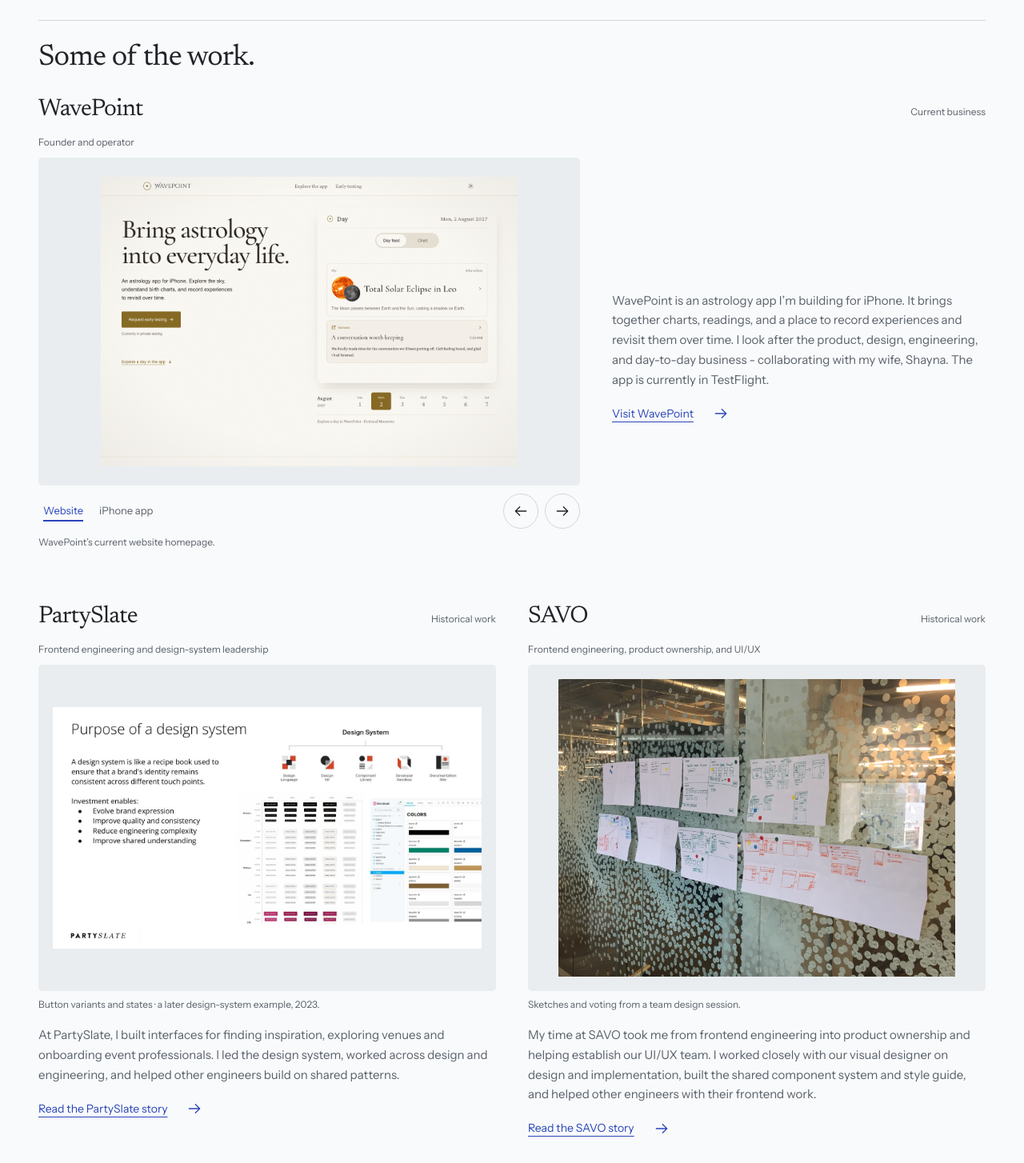
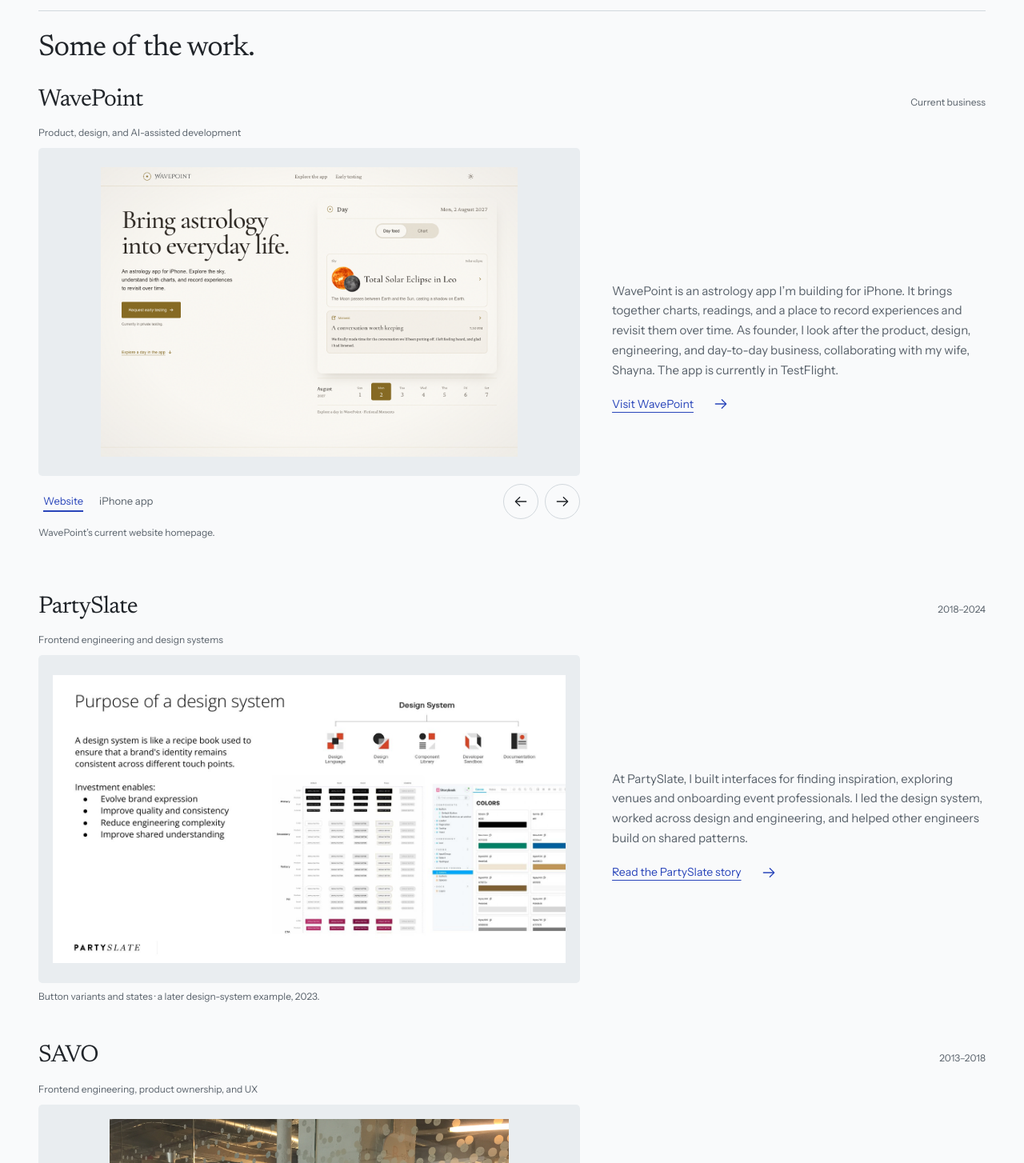
Before and after one commit to robabby/robabby, a Next.js app: page / in a window 1280 px wide. Shown: the part 576-2030 px from the top of the page at 80% size. Built offline with nearby package versions, Linux system fonts and the light colour scheme; no server answers.

Commit message:
feat(home): preview frontend-led positioning and balanced work (SG-1786)

```diff
--- a/app/globals.css
+++ b/app/globals.css
@@ -108,10 +108,10 @@ a:hover .arrow { transform: translateX(3px); }
 .experience-logo-savo { width: 76px; }
 .selected-work { border-top: 1px solid var(--line); padding-top: 27px; }
 .selected-work > h2 { font-size: 37px; margin-bottom: 26px; }
-.work-grid { display: grid; grid-template-columns: repeat(2, minmax(0, 1fr)); gap: 48px 40px; }
-.featured-work { grid-column: 1 / -1; display: grid; grid-template-columns: minmax(0, 1.45fr) minmax(0, 1fr); column-gap: 40px; }
-.featured-work .project-heading, .featured-work .project-role { grid-column: 1 / -1; }
-.featured-work .work-info { margin-top: 0; align-self: center; }
+.work-grid { display: grid; gap: 48px; }
+.project-work { display: grid; grid-template-columns: minmax(0, 1.45fr) minmax(0, 1fr); column-gap: 40px; }
+.project-work .project-heading, .project-work .project-role { grid-column: 1 / -1; }
+.project-work .work-info { margin-top: 0; align-self: center; }
 .project-heading { display: flex; align-items: baseline; justify-content: space-between; gap: 12px; margin-bottom: 14px; }
 .project-heading h3 { font-size: 30px; line-height: 1.15; }
 .project-heading h3 a { text-decoration: none; }
@@ -120,7 +120,8 @@ a:hover .arrow { transform: translateX(3px); }
 .project-role { margin-bottom: 9px; }
 .work-image { display: block; padding: 18px; background: var(--image-mat); border-radius: 5px; }
 .work-image img { width: 100%; aspect-ratio: 1.44; object-fit: cover; object-position: top; }
-.historical-preview img { object-fit: contain; object-position: center; }
+.historical-preview { display: flex; align-items: center; height: clamp(280px, 32vw, 452px); }
+.historical-preview img { height: 100%; object-fit: contain; object-position: center; }
 .image-caption { line-height: 1.55; margin-top: 8px; }
 .work-info { margin-top: 16px; }
 .work-info p { color: var(--muted); font-size: 15px; line-height: 1.65; }
@@ -231,10 +232,11 @@ a:hover .arrow { transform: translateX(3px); }
   .experience-logo-savo { width: clamp(58px, 16vw, 66px); }
   .selected-work { padding-top: 24px; }
   .selected-work > h2 { font-size: 33px; margin-bottom: 24px; }
-  .work-grid, .featured-work { display: block; }
-  .featured-work .work-info { margin-top: 16px; }
+  .work-grid, .project-work { display: block; }
+  .project-work .work-info { margin-top: 16px; }
   .work-grid > article + article { margin-top: 34px; }
   .project-heading h3 { font-size: 29px; }
+  .historical-preview { height: clamp(280px, 90vw, 400px); }
   .gallery-stage { height: clamp(280px, 90vw, 400px); padding: 14px; gap: 16px; }
   .gallery-phones img { max-width: calc(50% - 8px); }
   .gallery-choices { gap: 4px; }
--- a/app/page.tsx
+++ b/app/page.tsx
@@ -33,7 +33,7 @@ export default function Home() {
           </div>
           <div className="hero-copy">
             <h2 className="hero-statement">I design and<br /><span>build software.</span></h2>
-            <p className="hero-intro">My background is in frontend engineering. Over time, I’ve found myself getting involved in more of what goes into making a product—especially design and working with the people who use it. These days, I am working on WavePoint.</p>
+            <p className="hero-intro">I’m a frontend engineer whose work spans product and design. I enjoy figuring out what people need, working through ideas with a team, and staying involved through implementation.</p>
             <div className="hero-actions">
               <a className="button" href="#work">Explore my work <ArrowRightIcon className="arrow" aria-hidden="true" /></a>
               <a className="text-link" href="#contact">Get in touch <ArrowRightIcon className="arrow" aria-hidden="true" /></a>
@@ -47,43 +47,47 @@ export default function Home() {
         <section className="wrap selected-work" id="work" aria-labelledby="work-title">
           <h2 id="work-title">Some of the work.</h2>
           <div className="work-grid">
-            <article className="featured-work" id="wavepoint" aria-labelledby="wavepoint-title">
+            <article className="project-work" id="wavepoint" aria-labelledby="wavepoint-title">
               <div className="project-heading">
                 <h3 id="wavepoint-title"><a href="https://wavepoint.space/">WavePoint</a></h3>
                 <span>Current business</span>
               </div>
-              <p className="project-role">Founder and operator</p>
+              <p className="project-role">Product, design, and AI-assisted development</p>
               <WavePointGallery />
               <div className="work-info">
-                <p>WavePoint is an astrology app I’m building for iPhone. It brings together charts, readings, and a place to record experiences and revisit them over time. I look after the product, design, engineering, and day-to-day business - collaborating with my wife, Shayna. The app is currently in TestFlight.</p>
+                <p>WavePoint is an astrology app I’m building for iPhone. It brings together charts, readings, and a place to record experiences and revisit them over time. As founder, I look after the product, design, engineering, and day-to-day business, collaborating with my wife, Shayna. The app is currently in TestFlight.</p>
                 <a className="text-link" href="https://wavepoint.space/">Visit WavePoint <ArrowRightIcon className="arrow" aria-hidden="true" /></a>
               </div>
             </article>
-            <article aria-labelledby="partyslate-work-title">
+            <article className="project-work" aria-labelledby="partyslate-work-title">
               <div className="project-heading">
                 <h3 id="partyslate-work-title"><Link href="/work/partyslate">PartySlate</Link></h3>
-                <span>Historical work</span>
+                <span>2018–2024</span>
               </div>
-              <p className="project-role">Frontend engineering and design-system leadership</p>
+              <p className="project-role">Frontend engineering and design systems</p>
+              <div>
                 <Link className="work-image historical-preview" href="/work/partyslate" aria-label="Read the PartySlate story">
-                <Image src="/images/partyslate/buttons.jpg" alt="PartySlate button variants and Storybook color tokens from the later Soirée design-system work" width={1400} height={788} sizes="(max-width: 720px) calc(100vw - 76px), 550px" />
+                  <Image src="/images/partyslate/buttons.jpg" alt="PartySlate button variants and Storybook color tokens from the later Soirée design-system work" width={1400} height={788} sizes="(max-width: 720px) calc(100vw - 76px), (max-width: 1000px) 55vw, 650px" />
                 </Link>
                 <p className="image-caption">Button variants and states · a later design-system example, 2023.</p>
+              </div>
               <div className="work-info">
                 <p>At PartySlate, I built interfaces for finding inspiration, exploring venues and onboarding event professionals. I led the design system, worked across design and engineering, and helped other engineers build on shared patterns.</p>
                 <Link className="text-link" href="/work/partyslate">Read the PartySlate story <ArrowRightIcon className="arrow" aria-hidden="true" /></Link>
               </div>
             </article>
-            <article aria-labelledby="savo-work-title">
+            <article className="project-work" aria-labelledby="savo-work-title">
               <div className="project-heading">
                 <h3 id="savo-work-title"><Link href="/work/savo">SAVO</Link></h3>
-                <span>Historical work</span>
+                <span>2013–2018</span>
               </div>
-              <p className="project-role">Frontend engineering, product ownership, and UI/UX</p>
+              <p className="project-role">Frontend engineering, product ownership, and UX</p>
+              <div>
                 <Link className="work-image historical-preview" href="/work/savo" aria-label="Read the SAVO story">
-                <Image src="/images/savo/design-session.jpg" alt="Interface sketches and colored voting dots displayed on a glass wall during a SAVO team design session" width={3264} height={2448} sizes="(max-width: 720px) calc(100vw - 76px), 550px" />
+                  <Image src="/images/savo/design-session.jpg" alt="Interface sketches and colored voting dots displayed on a glass wall during a SAVO team design session" width={3264} height={2448} sizes="(max-width: 720px) calc(100vw - 76px), (max-width: 1000px) 55vw, 650px" />
                 </Link>
                 <p className="image-caption">Sketches and voting from a team design session.</p>
+              </div>
               <div className="work-info">
                 <p>My time at SAVO took me from frontend engineering into product ownership and helping establish our UI/UX team. I worked closely with our visual designer on design and implementation, built the shared component system and style guide, and helped other engineers with their frontend work.</p>
                 <Link className="text-link" href="/work/savo">Read the SAVO story <ArrowRightIcon className="arrow" aria-hidden="true" /></Link>
@@ -96,7 +100,7 @@ export default function Home() {
           <div className="about-copy">
             <p>A lot of my attention goes into how someone will actually use what we’re making. I’m interested in what they’re trying to do, how they think about it, and how the software could help.</p>
             <p>I also enjoy helping other engineers grow—pairing on difficult problems, sharing what I’ve learned, and working across design and engineering to make it easier for a team to build together.</p>
-            <p>AI has become a substantial part of how I work. I use it throughout development, and I’m continuing to learn where it helps and what needs more attention from me. We’re a small operation at WavePoint, so keeping the work practical and avoiding unnecessary complexity is the focus.</p>
+            <p>AI has become a substantial part of how I work. I use it throughout development, and I’m continuing to learn where it helps and what needs more attention from me. I try to keep the work practical, make decisions deliberately, and avoid complexity that doesn’t help.</p>
             <p>Before WavePoint, I worked at <Link href="/work/savo">SAVO</Link>, project44, and <Link href="/work/partyslate">PartySlate</Link>.</p>
             <div className="about-links">
               <Link className="text-link" href="/work-with-me">Ways we can work together</Link>
```
Also changed, not shown: 1 other file (tests, documents, lock files or other folders). Lines whose indentation alone changed are shown as unchanged.
